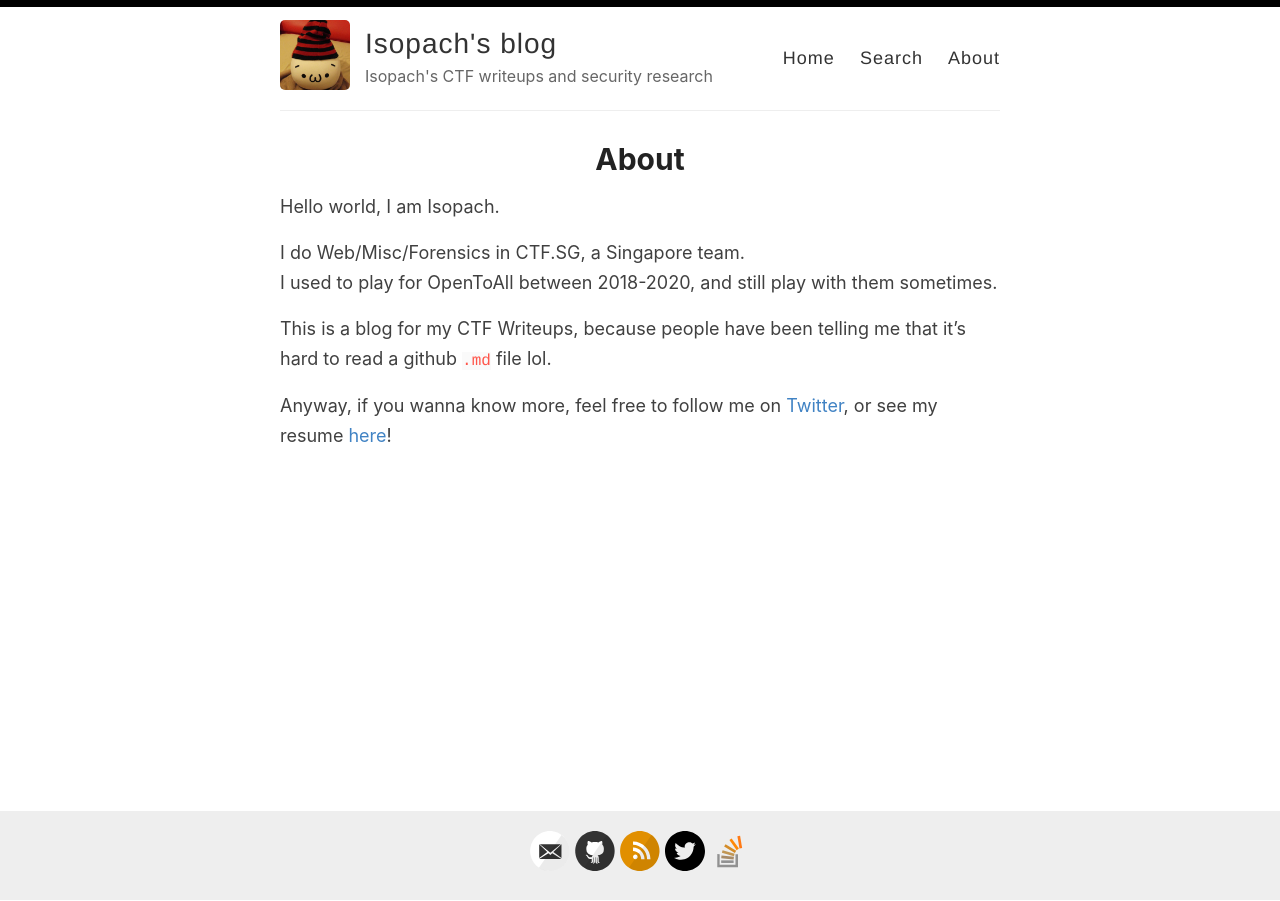
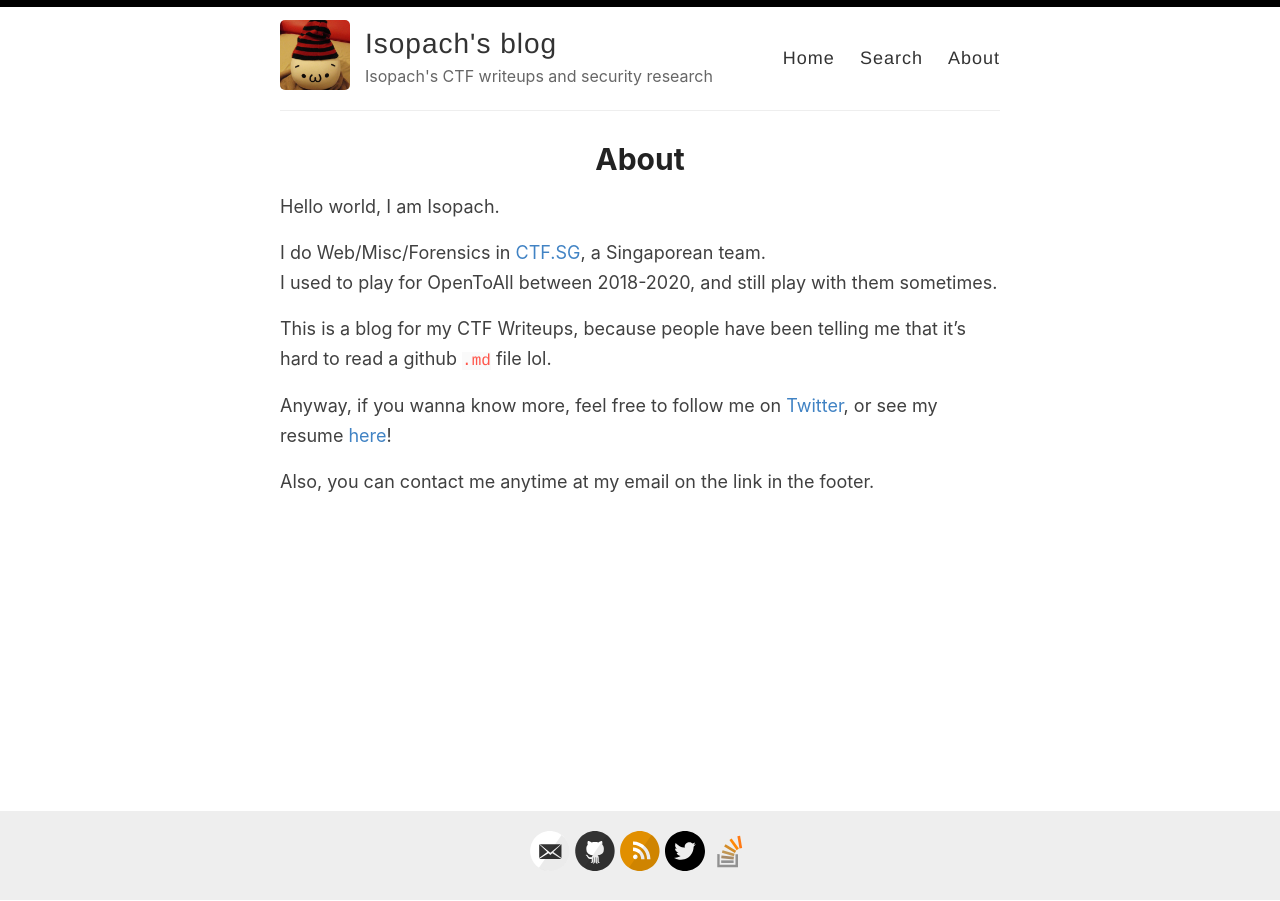
Before and after one commit to Isopach/isopach.github.io, a Jekyll site: the page built from _pages/about.md, in a window 1280 px wide. Built offline with Jekyll 4.4.1, drawn with Linux system fonts in a browser that asks for light colours.

Commit message:
Update About Page

```diff
--- a/_pages/about.md
+++ b/_pages/about.md
@@ -6,9 +6,11 @@ permalink: /about/
 
 Hello world, I am Isopach.
 
-I do Web/Misc/Forensics in CTF.SG, a Singapore team.
+I do Web/Misc/Forensics in [CTF.SG](https://ctftime.org/team/77768), a Singaporean team.
 I used to play for OpenToAll between 2018-2020, and still play with them sometimes.
 
 This is a blog for my CTF Writeups, because people have been telling me that it's hard to read a github `.md` file lol.
 
 Anyway, if you wanna know more, feel free to follow me on [Twitter](https://twitter.com/kohyouliang), or see my resume [here](https://resume.ylkoh.top)!
+
+Also, you can contact me anytime at my email on the link in the footer.
```
